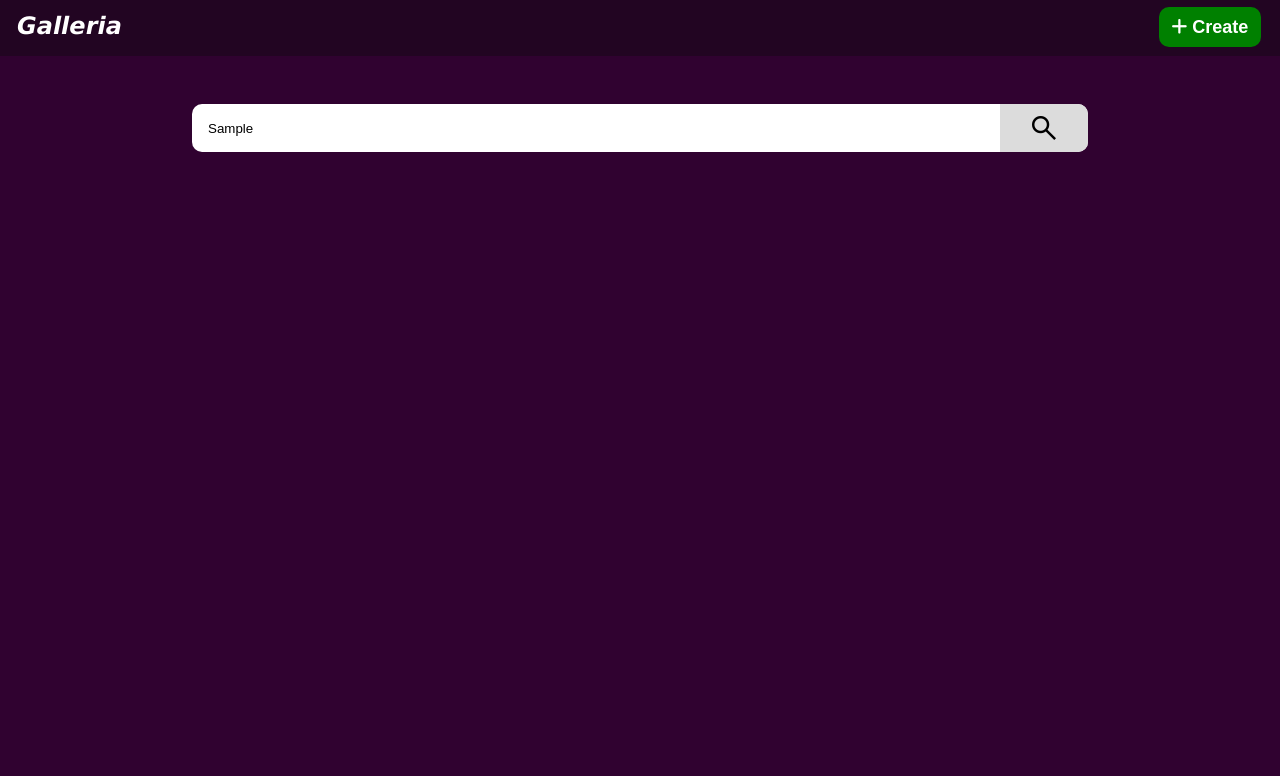
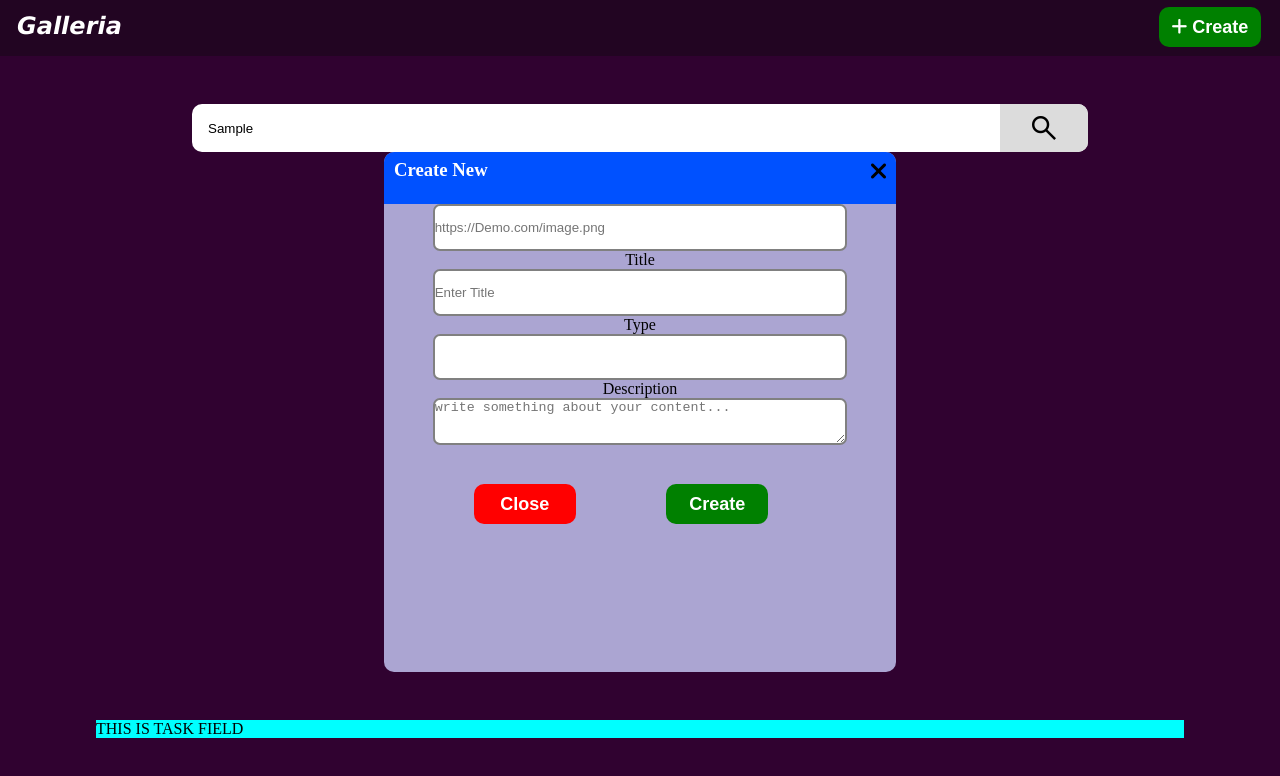
Before and after one commit to AKASH-PRASAD7/Taks-maangement, a plain HTML site: page index.html in a window 1280 px wide. Both pictures are taken after typing "Sample" into the empty fields and a click on the button "Create". Drawn offline with nearby package versions, Linux system fonts and the light colour scheme.

Commit message:
Setup complete

```diff
--- a/index.html
+++ b/index.html
@@ -17,7 +17,7 @@
 <body>
     <nav class="navbr">
         <h3 class="head">Galleria</h3>
-        <button class="add"><i class="fa-solid fa-plus"></i> Create</button>
+        <button id="btn_crt" class="add crt"><i class="fa-solid fa-plus"></i> Create</button>
     </nav>
     <div class="search">
         <input id="search_inp" type="text" placeholder="Enter to Search ...">
@@ -34,23 +34,28 @@
             </div>
         </div>
         <div class="content">
-            <input type="text" placeholder="  Enter URL" class="url first">
-            <h3>Title</h3>
-            <input type="text" class="url titl">
-            <h3>Type</h3>
-            <input type="text" class="url type">
-            <h3 class="desc">Description</h3>
-            <input type="text" class="url descp">
+            <input type="url" placeholder="https://Demo.com/image.png" class="url" />
+            <label for="title">Title</label>
+            <input type="text" placeholder="Enter Title" id="title" required class="url" />
+            <label for="type">Type</label>
+            <input type="text" required id="type" class="url type" />
+            <label for="dec" class="desc">Description</label>
+            <textarea placeholder="write something about your content..." id="desc" class="url"></textarea>
 
             <div class="end">
                 <button class="add close">Close</button>
-                <button class="add create">Create</button>
+                <button type="submit" class="add create">Create</button>
             </div>
         </div>
 
     </section>
 
+    <section class="task_conatainer">
+        <div class="tasks">THIS IS TASK FIELD</div>
+    </section>
+
     <script src="scripts/index.js"></script>
+
 </body>
 
 </html>
--- a/scripts/index.js
+++ b/scripts/index.js
@@ -1,7 +1,16 @@
-console.log("Hello world");
+console.log("Running");
 
-const open = document.getElementsByClassName(add);
+const btnclose = document.querySelector('.close');
+const close = document.querySelector('.add1');
+const modal = document.querySelector('.popup');
+const btn_crt = document.getElementById('btn_crt');
 
-open.addEventListner('Click', () => {
-    popup
-})
+btn_crt.addEventListener('click', () => {
+    modal.style.display = 'block';
+});
+close.addEventListener('click', () => {
+    modal.style.display = 'none';
+});
+btnclose.addEventListener('click', () => {
+    modal.style.display = 'none';
+});
--- a/styles/styles.css
+++ b/styles/styles.css
@@ -94,6 +94,7 @@ body {
     margin: auto;
     border-radius: 10px;
     display: none;
+
 }
 
 .head1 {
@@ -164,3 +165,10 @@ body {
 .close:hover {
     background-color: rgb(151, 3, 3);
 }
+
+.task_conatainer {
+    width: 85%;
+    margin: auto;
+    margin-top: 3rem;
+    background-color: cyan;
+}
```
